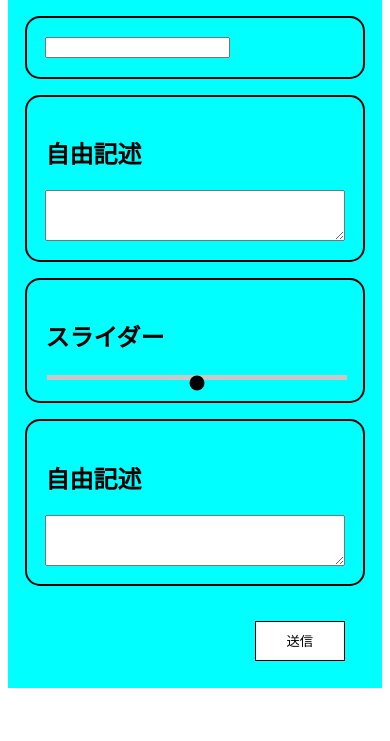
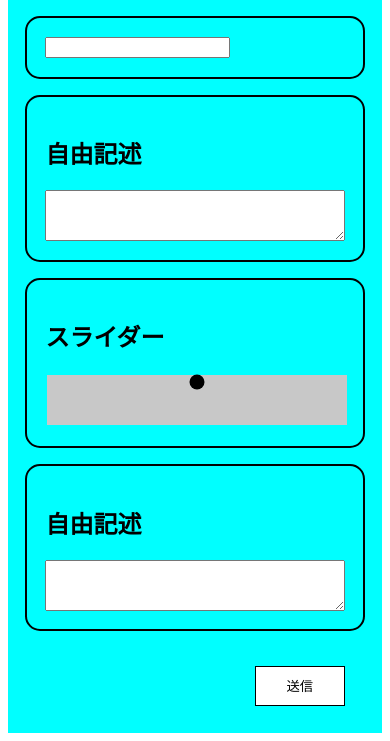
Before and after one commit to YdHrt/form_test, a plain HTML site: page index.html in a window 390 px wide. Shown: the part 146-887 px from the top of the page. Before the commit the page ends 844 px from the top, so only its background shows below. Drawn offline with Linux system fonts and the light colour scheme.

Commit message:
Update index.html

```diff
--- a/index.html
+++ b/index.html
@@ -7,7 +7,7 @@
         <h1>タイトル</h1>
     </div>
     <div class="user-id box">
-        <input type="text" name="" id="" autocomplete="on">
+        <input type="text" name="subject-id" id="" autocomplete="subject-id">
     </div>
     <div class="form-text box">
         <!-- <label for="exampleInputEmail1">自由記述</label><br> -->
@@ -42,7 +42,8 @@
 
     input[type="range"]::-webkit-slider-runnable-track {
         background: #c8c8c8;
-        height: 5px;
+        height: 50px;
+        /* padding-top: 6px; */
     }
     /* Thumb: Chrome, Safari, Opera, Edge Chromium */
     /* input[type="range"]::-webkit-slider-thumb { */
@@ -126,11 +127,11 @@
         input[type="range"]::-webkit-slider-thumb {
             -webkit-appearance: none;
             appearance: none;
-            /* margin-top: -1px; */
+            margin-top: -1px;
             /* margin-top: -5px; */
-            /* border-radius: 50%; */
-            /* background-color: #808080;
-        background: #808080; */
+            border-radius: 50%;
+            /* background-color: #808080; */
+            /* background: #808080; */
         }
         .btn {
             width: 30%;
```
